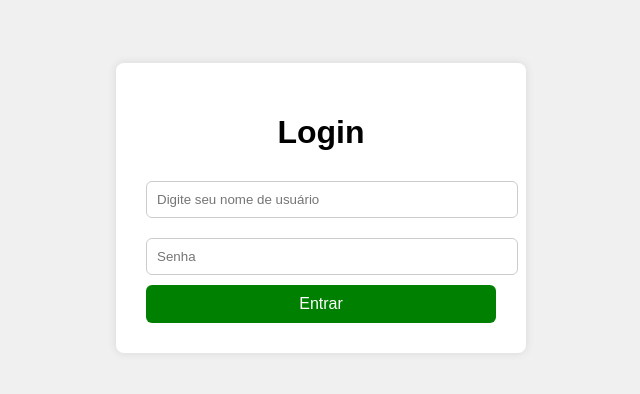
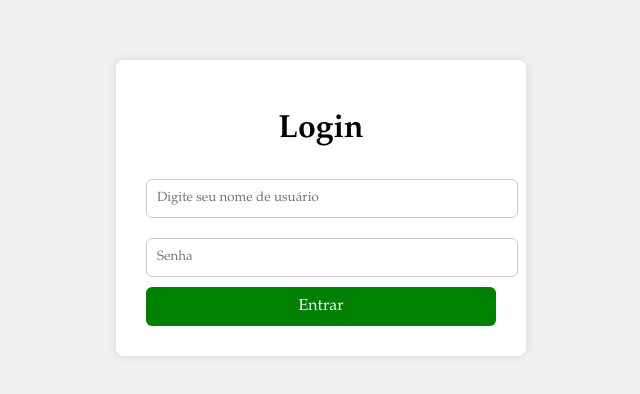
Before and after one commit to assistentecomercial/AGENDA-DE-SEPULTAMENTOS, a plain HTML site: page index.html in a window 1280 px wide. Shown: the part 200-594 px from the top of the page, 319-959 px from the left. Drawn offline with Linux system fonts and the light colour scheme.

Commit message:
index.html

```diff
--- a/index.html
+++ b/index.html
@@ -4,11 +4,42 @@
 <meta charset="UTF-8">
 <title>Login - Agenda de Sepultamentos</title>
 <style>
-  body { font-family: Arial, sans-serif; display: flex; justify-content: center; align-items: center; height: 100vh; background: #f0f0f0; }
-  .login-container { background: #fff; padding: 30px; border-radius: 8px; box-shadow: 0 0 10px rgba(0,0,0,0.1); width: 350px; text-align: center; }
+  body {
+    font-family: "Garamond", serif;
+    display: flex;
+    justify-content: center;
+    align-items: center;
+    height: 100vh;
+    background: #f0f0f0;
+  }
+  .login-container {
+    background: #fff;
+    padding: 30px;
+    border-radius: 8px;
+    box-shadow: 0 0 10px rgba(0,0,0,0.1);
+    width: 350px;
+    text-align: center;
+  }
   .login-container h1 { margin-bottom: 20px; }
-  input { width: 100%; padding: 10px; margin: 10px 0; border-radius: 6px; border: 1px solid #ccc; }
-  button { width: 100%; padding: 10px; border: none; border-radius: 6px; background: green; color: white; font-size: 16px; cursor: pointer; }
+  input {
+    width: 100%;
+    padding: 10px;
+    margin: 10px 0;
+    border-radius: 6px;
+    border: 1px solid #ccc;
+    font-family: "Garamond", serif;
+  }
+  button {
+    width: 100%;
+    padding: 10px;
+    border: none;
+    border-radius: 6px;
+    background: green;
+    color: white;
+    font-size: 16px;
+    cursor: pointer;
+    font-family: "Garamond", serif;
+  }
 </style>
 </head>
 <body>
@@ -21,17 +52,22 @@
 </div>
 
 <script>
+const usuariosPermitidos = [
+  "CARLOS","DÁRVILLA","DIEGO","EDER","ELTON","GENTILBERTH",
+  "ILDEYLSON","JOSE","KARINE","LAURA","LUCIENE","LUIS",
+  "MANOELLY","MARCIO","MILLENA","PAULO","RAFAEL","RAFAELLE",
+  "RICHARDS","TALITA","THALYSON","VIVIAN","VIVIANE"
+];
+
 function login() {
   const usuario = document.getElementById('usuario').value.trim();
   const senha = document.getElementById('senha').value;
 
   if(!usuario) return alert("Digite seu usuário.");
+  if(!usuariosPermitidos.includes(usuario.toUpperCase())) return alert("Usuário não autorizado!");
   if(senha !== "Complexo@") return alert("Senha incorreta!");
 
-  // Salva o usuário logado no sessionStorage
   sessionStorage.setItem('usuarioLogado', usuario);
-
-  // Redireciona para cadastro
   window.location.href = "cadastro.html";
 }
 </script>
```
